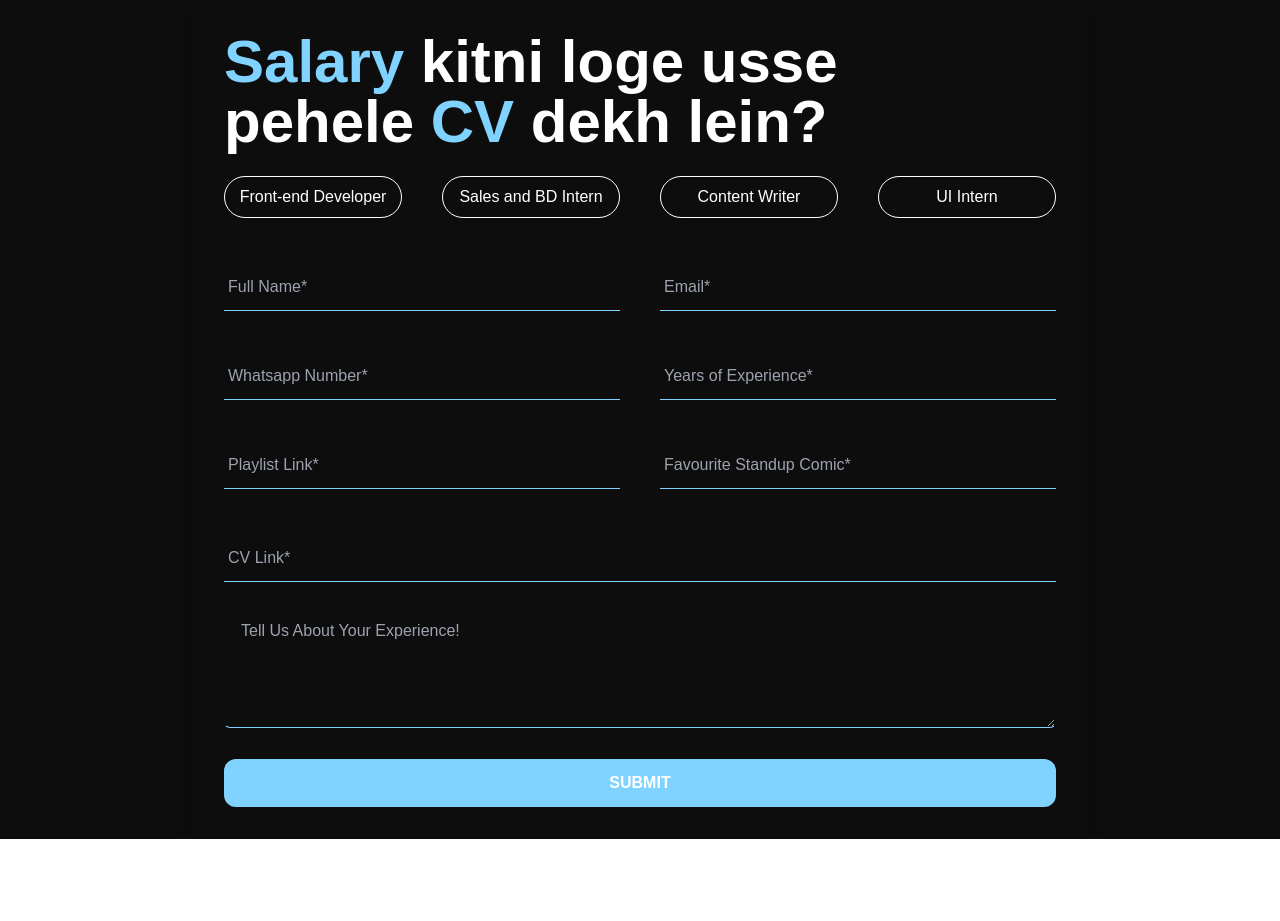
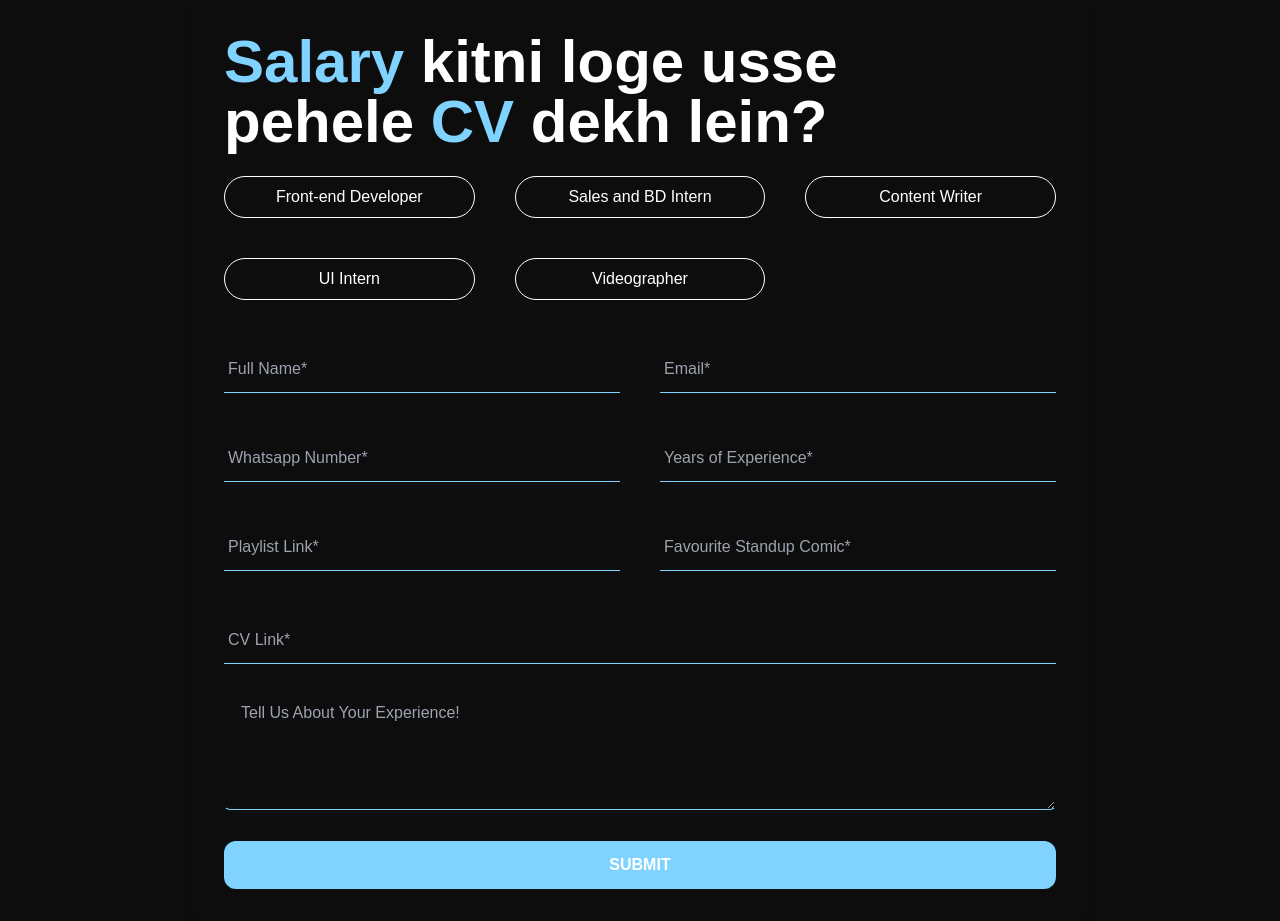
Before and after one commit to AESiR-0/hiring-baxa, a Next.js app: page / in a window 1280 px wide. Before the commit the page ends 839 px from the top, so only its background shows below. Built offline with nearby package versions, Linux system fonts and the light colour scheme.

Commit message:
feat: update job options in form to include 'Videographer'

```diff
--- a/app/components/Form.tsx
+++ b/app/components/Form.tsx
@@ -159,12 +159,13 @@ const Form: React.FC = () => {
           <span className="text-[#80D3FF]"> CV</span> <span>dekh lein?</span>
         </div>
         <form onSubmit={handleSubmit}>
-          <div className="grid grid-cols-4 md:grid max-md:grid-cols-2 justify-between gap-10 mb-6">
+          <div className="grid grid-cols-3 md:grid max-md:grid-cols-2 justify-between gap-10 mb-6">
             {[
               "Front-end Developer",
               "Sales and BD Intern",
               "Content Writer",
               "UI Intern",
+              "Videographer"
             ].map((option) => (
               <button
                 key={option}
```
